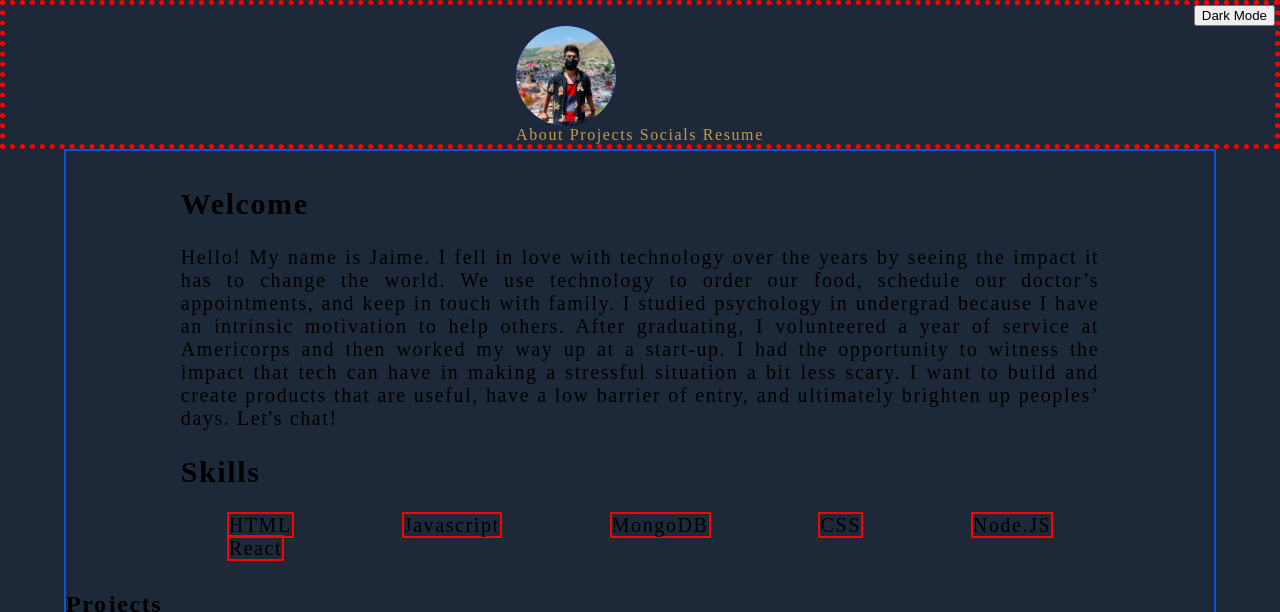
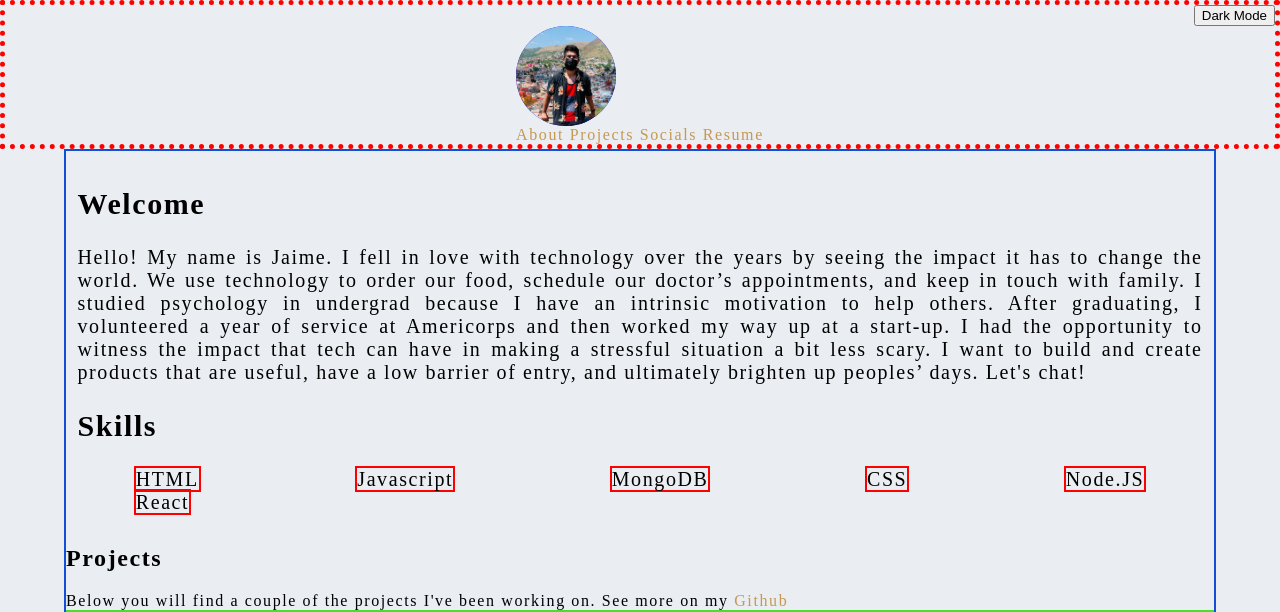
Before and after one commit to Salgado3/PortfolioV2, a plain HTML site: page index.html in a window 1280 px wide. Shown: the top 612 px of the page. Drawn offline with Linux system fonts and the light colour scheme.

Commit message:
updated background on normalize

```diff
--- a/normalize.css
+++ b/normalize.css
@@ -1,5 +1,5 @@
 *{box-sizing:border-box;}
-html,body{width:100%;min-height:100vh; font-size:16px;margin:0;padding:0;color:#000;background:#1D2838;}
+html,body{width:100%;min-height:100vh; font-size:16px;margin:0;padding:0;color:#000;background:#eaedf1;}
 html{text-rendering:optimizeLegibility !important;}
 body{letter-spacing:0.1rem;}
 
--- a/style.css
+++ b/style.css
@@ -49,14 +49,16 @@ margin: 0% 5%;
 /* Main portion */
 .main_container {
     border: 2px solid rgb(17, 81, 218);
+
     display: flex;
     flex-direction: column;
     align-items: center;
     margin: 0% 5%;
 }
 .about_div {
+  height:5%;
   justify-content: center;
-  margin: 1% 10%;
+  margin: 1% 1%;
   font-size: 20px;
   text-align: justify;
 }
```
